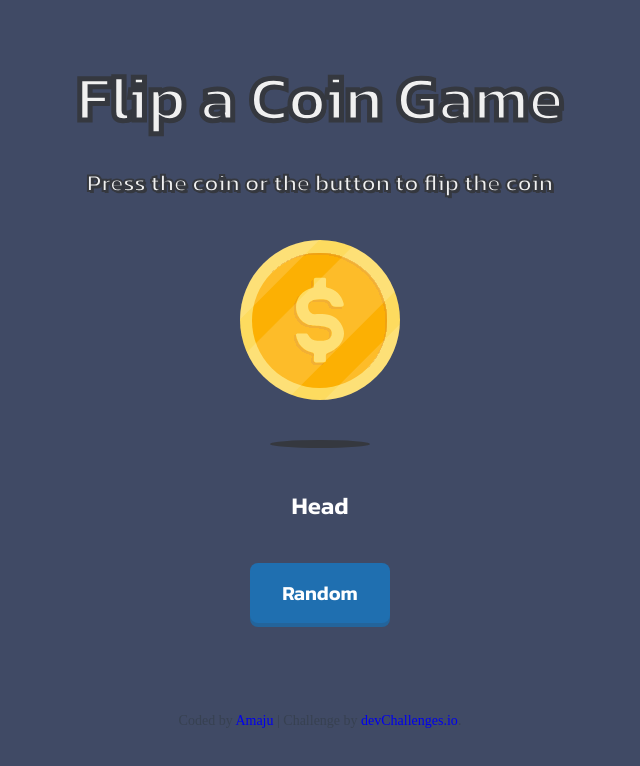
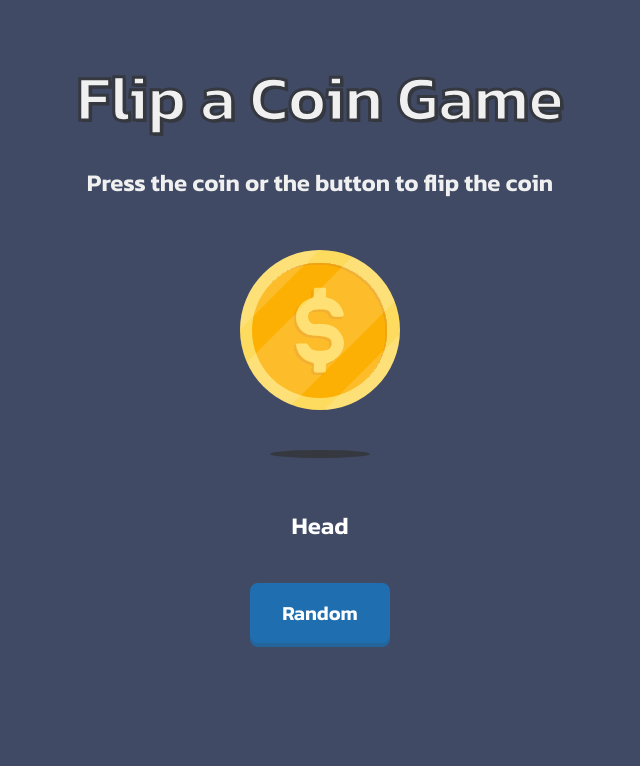
Before and after one commit to maj-alero/flip-coin, a plain HTML site: page index.html in a window 1280 px wide. Shown: the whole page, without its empty margins (320-960 px from the left). Drawn offline with Linux system fonts and the light colour scheme.

Commit message:
Updated some pages

```diff
--- a/index.html
+++ b/index.html
@@ -28,13 +28,6 @@
         </div>
     </div>
 
-
-    <div class="author-info">
-      Coded by <a href="#">Amaju</a> | Challenge by
-      <a href="https://www.devchallenges.io?ref=challenge" target="_blank"
-        >devChallenges.io</a
-      >.
-    </div>
     <script src="scripts.js">
     </script>
   </body>
--- a/styles.css
+++ b/styles.css
@@ -8,35 +8,22 @@ body {
     background-color: #404A65;
 }
 
-.author-info {
-    font-size: 14px;
-    text-align: center;
-    margin-top: 16px;
-    color: rgb(55, 65, 81);
-    margin-bottom: 0;
-}
-
-.author-info a {
-    text-decoration: none;
-}
 
 h1{
     text-shadow: 2px 2px 0px #35383f;
-    -webkit-text-stroke-width: 5px;
+    -webkit-text-stroke-width: 3px;
     -webkit-text-stroke-color: #35383f;
     color: #f0f0f0;
     font-family: "Kanit", sans-serif;
     font-weight: 600;
     font-size: 64px;
-    font-style: normal;
+    font-style: bold;
     text-align: center;
     margin-bottom: 20px;
 }
 
 h3{
-    text-shadow: 2px 2px 0px #35383f;
-    -webkit-text-stroke-width: 2px;
-    -webkit-text-stroke-color: #35383f;
+
     color: #f0f0f0;
     font-family: "Kanit", sans-serif;
     font-weight: 600;
@@ -56,7 +43,7 @@ h3{
     justify-content: center;
     align-items: center;
     height: 100%;
-    margin: 20px;
+    margin: 30px;
     flex-direction: column;
 }
 #coin-container img {
```
